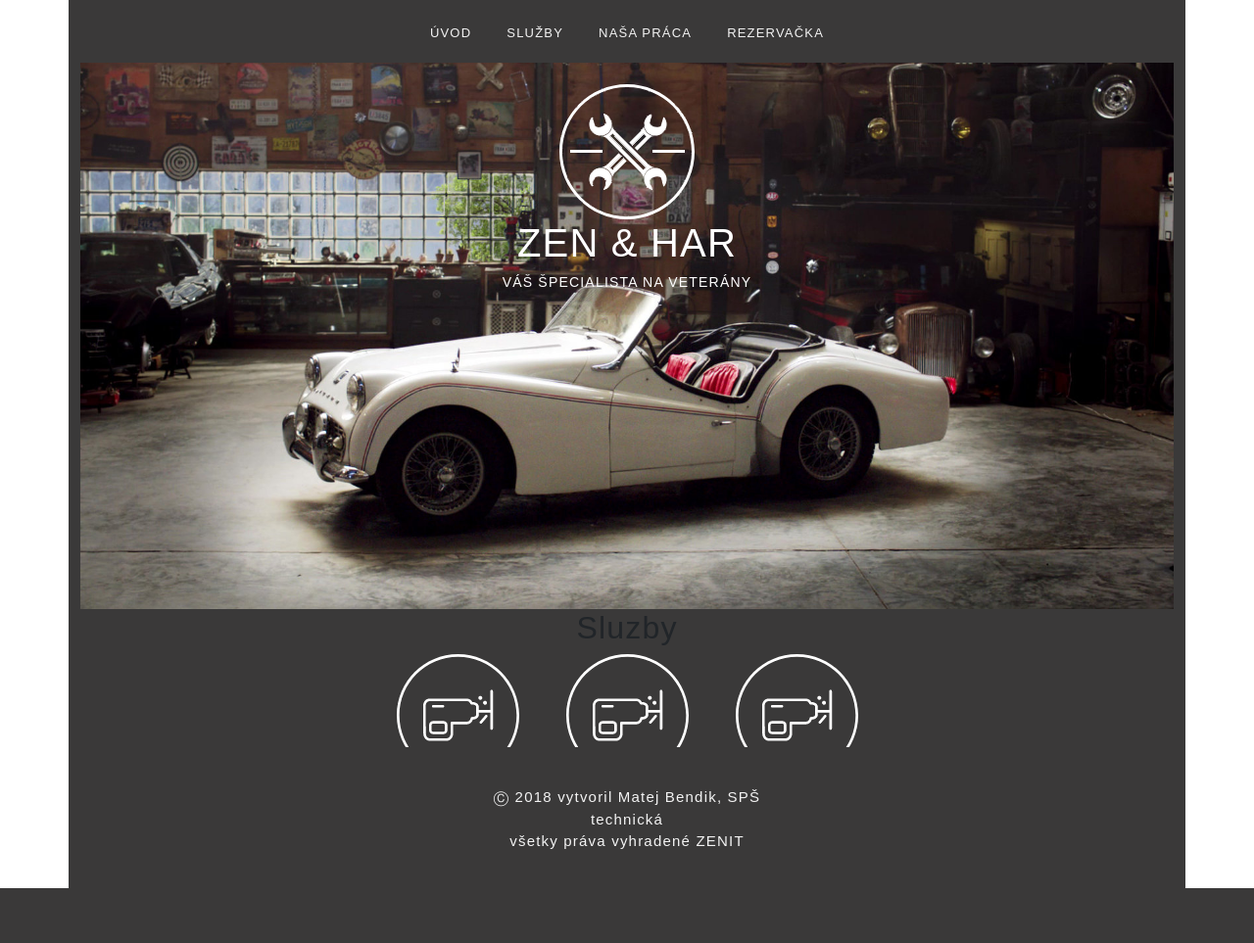
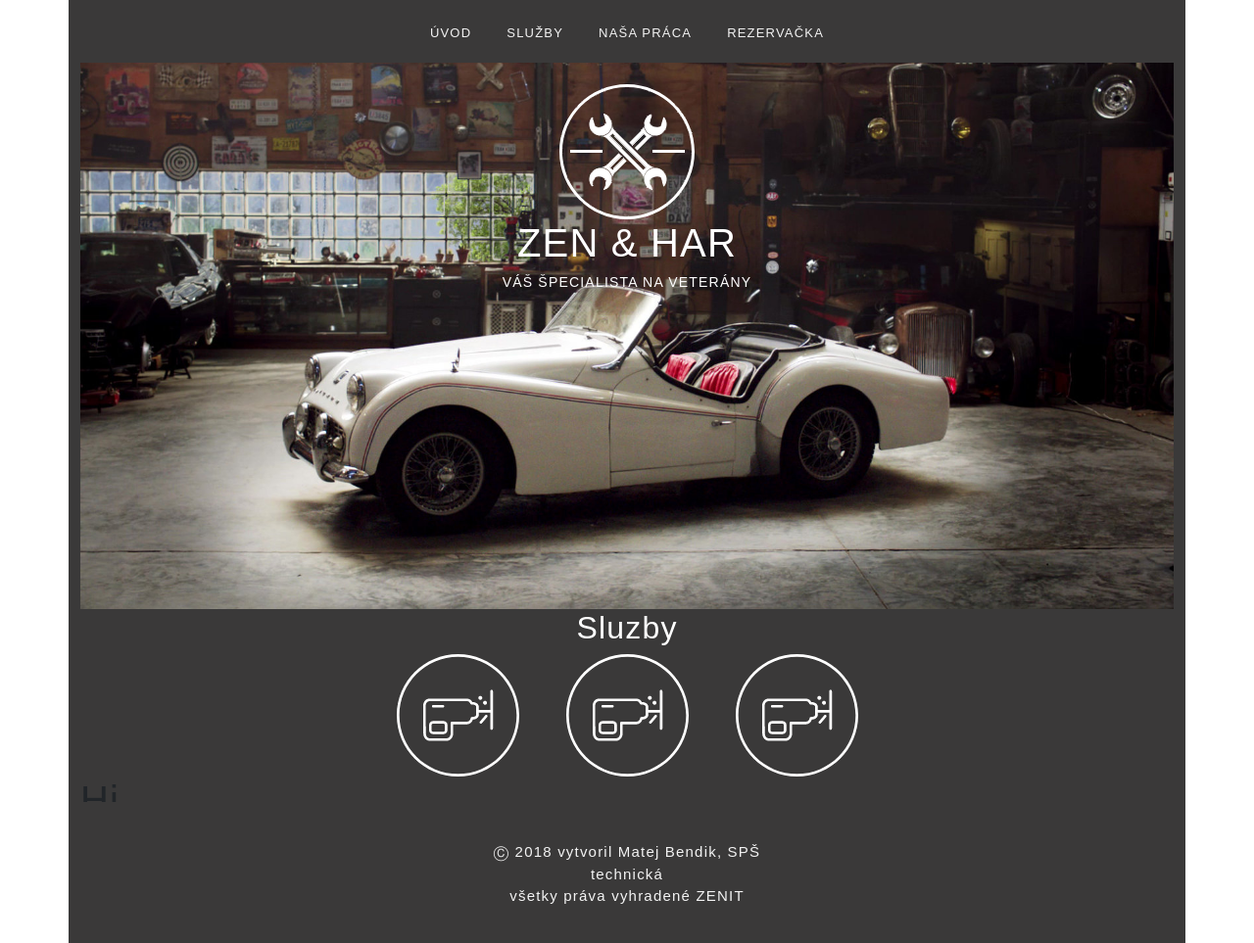
Before and after one commit to MatejBendik/zenit-projects, a PHP site: page / in a window 1280 px wide. Shown: the whole page at 98% size. Before the commit the page ends 907 px from the top, so only its background shows below. Run offline with PHP 8.4, Linux system fonts and the light colour scheme.

Commit message:
Fixing css

```diff
--- a/oldCarsReservation/css/style.css
+++ b/oldCarsReservation/css/style.css
@@ -51,7 +51,12 @@
 */
 
 #sluzby {
-  padding-bottom: 100;
+  padding-bottom: 100px;
+  padding-top: 250px;
+}
+
+#heading2 {
+  color: #ffffff;
 }
 
 /* CSS */
--- a/oldCarsReservation/index.php
+++ b/oldCarsReservation/index.php
@@ -50,12 +50,13 @@
         </div>
 
 
-            <div class="container-fluid " id="sluzby">
+
+            <div class="container-fluid">
 
                 <div class="row justify-content-md-center">
 
                 <div class="col col-md-12 text-center">
-                    <h2>Sluzby</h2>
+                    <h2 class="text-white">Sluzby</h2>
                 </div>
                 </div>
                 <div class="row justify-content-md-center gx-5">
@@ -70,7 +71,7 @@
                 </div>
                 </div>
             </div>
-
+            <h1 id="h1">Hi</h1>
 
         <!-- Footer -->
         <footer id="footer" class="text-center ">
```
